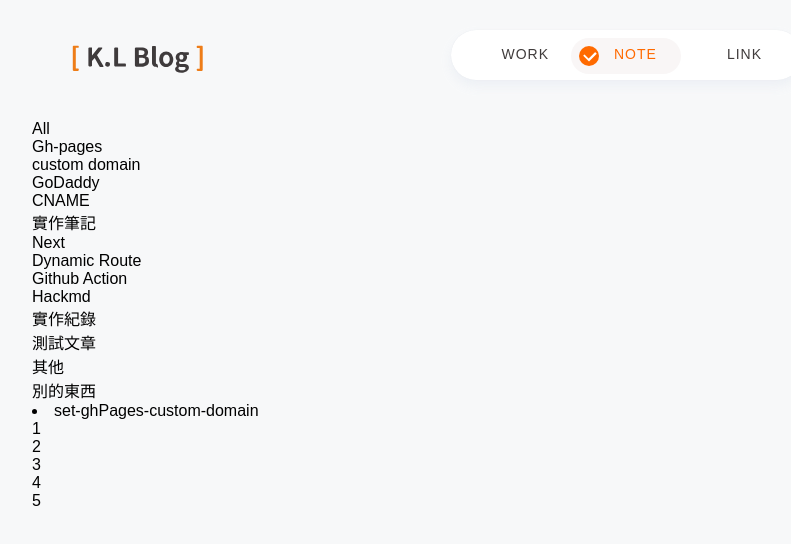
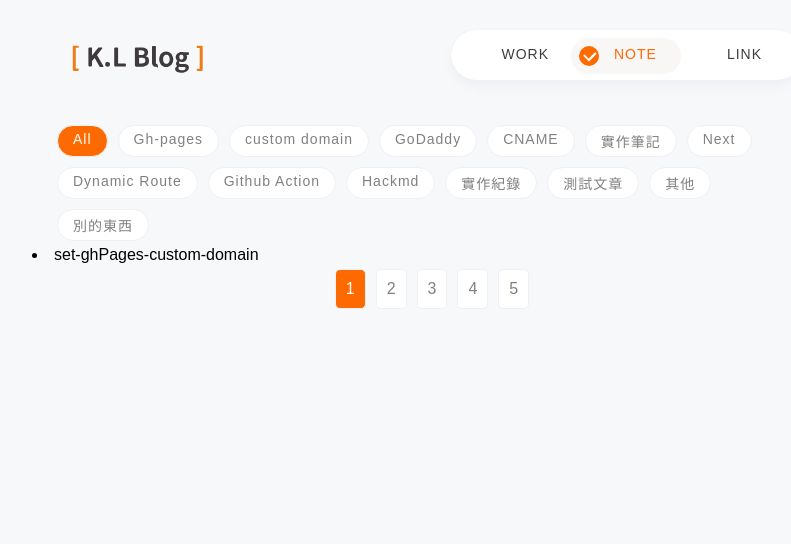
Before and after one commit to luoyu54321/react-next-blog-testing, a Next.js app: page /note in a window 1280 px wide. Shown: the top 544 px of the page, without its empty margins (208-999 px from the left). Built offline with nearby package versions, Linux system fonts and the light colour scheme.

Commit message:
feat/note/index page and tag style

```diff
--- a/pages/note/index.js
+++ b/pages/note/index.js
@@ -52,22 +52,66 @@ export default function Home() {
         <link rel="apple-touch-icon-precomposed" href="..//favicon-96x96.png" />
       </Head>
       <ContentContainer>
-        <div onClick={() => { setTag(null) }}>All</div>
-        {allTag.map((tag) => {
+        <TagContainer>
+          <TagButton onClick={() => { setTag(null) }} checked={tag === null}>All</TagButton>
+          {allTag.map((tagChoice) => {
+            console.log(tagChoice === tag)
             return (
-            <div onClick={() => { setTag(tag) }}>{tag}</div>
+              <TagButton onClick={() => { setTag(tagChoice) }} checked={tagChoice === tag}>{tagChoice}</TagButton>
             )
           })}
+        </TagContainer>
         <Content articlesData={articlesData} />
-        {pages.map((page) => {
+        <PageContainer>
+          {pages.map((pageChoice) => {
             return (
-            <div onClick={() => { setPage(page) }}>{page}</div>
+              <PageButton onClick={() => { setPage(pageChoice) }} checked={page === pageChoice}>{pageChoice}</PageButton>
             )
           })}
+        </PageContainer>
       </ContentContainer>
     </ErrorBoundary>
   )
 }
+
+const TagContainer = styled.div`
+  display: flex;
+  flex-flow: row wrap;
+  padding: 0px 20px;
+  `
+
+const TagButton = styled.div`
+  background-color: ${props => props.checked ? "#ff6a00" : "white"};
+  color: ${props => props.checked ? "white" : "grey"};
+  padding: 5px 15px;
+  border-radius: 50px;
+  margin: 5px;
+  letter-spacing: 1px;
+  font-size: 14px;
+  border: solid 1px #edf0f5;
+  cursor: pointer;
+  &:hover{
+    opacity: 0.6;
+  }
+`
+const PageContainer = styled.div`
+  display: flex;
+  flex-flow: row wrap;
+  justify-content: center;
+  padding: 0px 20px;
+`
+const PageButton = styled.div`
+  background-color: ${props => props.checked ? "#ff6a00" : "white"};
+  color: ${props => props.checked ? "white" : "grey"};
+  padding: 10px 10px;
+  border-radius: 5px;
+  margin: 5px;
+  border: solid 1px #edf0f5;
+  cursor: pointer;
+  &:hover{
+    opacity: 0.6;
+  }
+`
 
 const ContentContainer = styled.div`
   margin-top: 120px;
```
Lines whose indentation alone changed are shown as unchanged.
